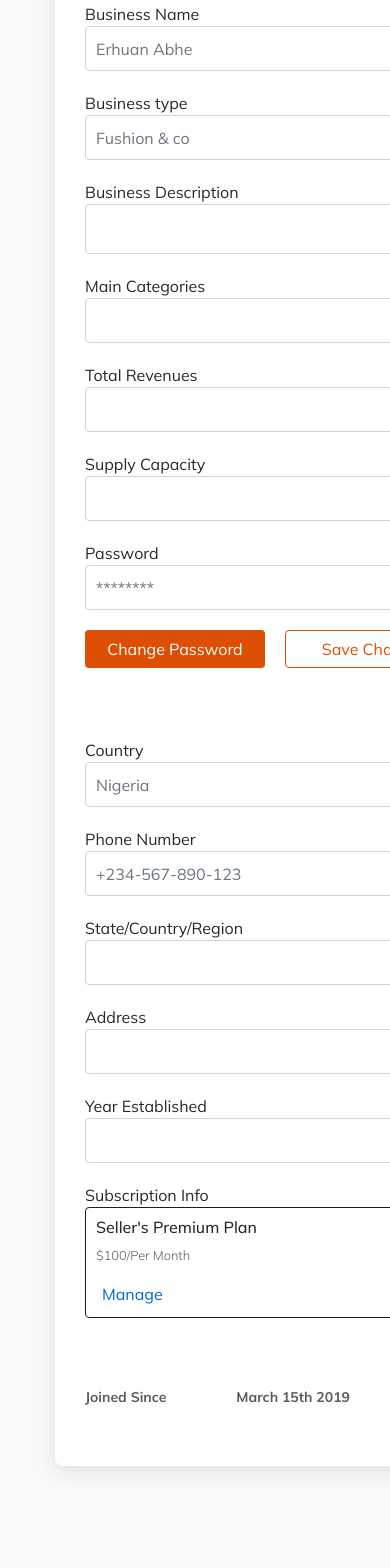
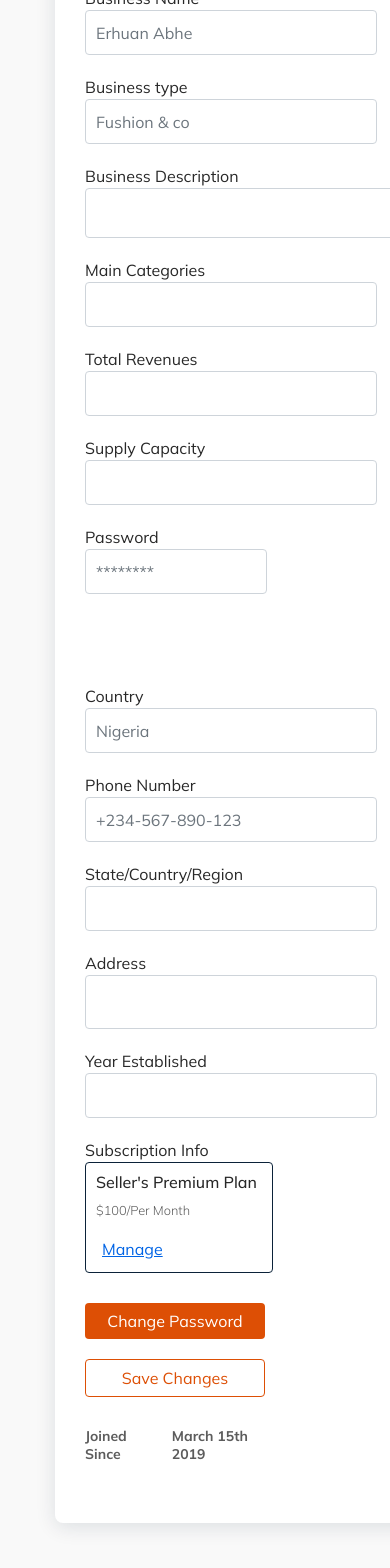
Before and after one commit to Wills-dev/market, a React (Create React App) app: page /seller/settings in a window 390 px wide. Shown: the part 392-1960 px from the top of the page. Before the commit the page ends 1933 px from the top, so only its background shows below. Built offline with nearby package versions, Linux system fonts and the light colour scheme.

Commit message:
other adjustment

```diff
--- a/package.json
+++ b/package.json
@@ -10,6 +10,7 @@
     "@testing-library/jest-dom": "^5.16.5",
     "@testing-library/react": "^13.4.0",
     "@testing-library/user-event": "^13.5.0",
+    "axios": "^1.2.1",
     "bootstrap": "^5.2.3",
     "node-sass": "^7.0.3",
     "react": "^18.2.0",
--- a/src/pages/Dashboard/Dashboard.css
+++ b/src/pages/Dashboard/Dashboard.css
@@ -658,7 +658,7 @@ grid-template-columns: 0.1fr 1fr;
 }
 .seller-setting-profile{
   margin-left:1.5em;
-  margin-top: 1em;
+
 }
 
 .seller-profile-pic img{
@@ -666,10 +666,9 @@ grid-template-columns: 0.1fr 1fr;
 	height: auto;
 }
 .seller-setting-form{
-
 margin: 30px 0;
 }
-.seller-setting-formgroup{
+.seller-setting-formgroup {
 	display: grid;
 	grid-template-columns: 1fr 1fr;
 	grid-gap: 100px;
@@ -681,20 +680,36 @@ margin: 30px 0;
 .seller-setting-form .form-group{
 	margin: 20px 0;
 }
-.seller-setting-form input,.seller-setting-form textarea {
+.seller-setting-form input {
 	padding: 0px 10px;
-	width: 70%;
+	width:292px;
 }
-.seller-seting-submit{
-	display: flex;
+.seller-setting-form textarea {
+	padding: 0px 10px;
+	width:322px;
+}
+.password input{
+  padding: 0px 10px;
+	width:182px;
+}
 
-}
 .changepassword{
 	margin-right:20px;
   width: 180px;
   background: #DD4F05 !important;
   border: none;
 }
+.seller-footer{
+ display: flex;
+justify-content: space-between;
+width: 100%;
+
+
+}
+.seller-seting-submit, .seller-seting-joindate{
+  width: 50%;
+}
+
 
 .savechanges{
 	border: 1px solid !important;
@@ -702,20 +717,26 @@ margin: 30px 0;
   background-color: #fff !important;
   width: 180px;
 }
-.seller-seting-joindate{
-	display: flex;
+.address{
+  height: 54px
 }
+
 .seller-seting-joindate p{
   font-weight: 700;
+  color: #1B2631;
 font-size: 14px;
 line-height: 18px;
-margin:50px 70px 0 0;
+margin: 20px 0px 0px 50px;
+
+}
+.seller-seting-joindate{
+  display: flex;
 }
 .Subscription-info{
 border: 1px solid #0B2239;
 border-radius: 4px;
 padding: 10px;
-width: 70%;
+width:188px;
 }
 .Subscription-info button{
 border: none;
@@ -764,6 +785,15 @@ background: none !important;
     visibility: hidden;
   }
 }
+.userlist-container{
+  display:grid;
+  grid-template-columns: 1fr 1fr 1fr;
+  grid-gap: 20px;
+  align-items: center;
+}
+.userlist-message p{
+width: 178px;
+}
 
 /* Medium screens breakpoint (1050px) */
 @media only screen and (min-width: 65.625em) {
@@ -774,7 +804,7 @@ background: none !important;
 
 }
 @media only screen and (max-width: 1024px) {
-		.seller-profile-card{
+	.seller-profile-card{
 display: grid;
 grid-template-columns: 1fr;
 }
@@ -784,4 +814,17 @@ grid-template-columns: 1fr;
 	grid-gap: 50px;
 
 }
-	}
+.seller-footer{
+display: grid;
+grid-gap:20px;
+ }
+.seller-seting-joindate p{
+
+margin:0 10px;
+
+}
+.seller-seting-submit button{
+  margin:10px;
+
+}
+}
--- a/src/pages/Dashboard/SellersDashboard/SellersMessageCenter.js
+++ b/src/pages/Dashboard/SellersDashboard/SellersMessageCenter.js
@@ -1,4 +1,4 @@
-import React from "react";
+import React, {useState} from "react";
 import { Link } from "react-router-dom";
 import { Iconly } from "react-iconly";
 import SellersSidebar from "./SellersComponent/SellersSidebar";
@@ -7,6 +7,20 @@ import passport from "../../../assets/img/passport.jpg";
 
 
 const SellersMessageCenter = () => {
+
+  const [listData, setListData] =useState([])
+  async function getData() {
+    try {
+      const response = await fetch('https://jsonplaceholder.typicode.com/users');
+      const data = await response.json();
+      console.log(listData)
+      setListData(data);
+
+    } catch (error) {
+      console.log(error);
+    }
+  }
+
   return (
     <div>
       <div className="grid-container">
@@ -67,12 +81,23 @@ const SellersMessageCenter = () => {
                   </div>
                 </form>
                 <div className="userlist">
-                  <div className="userlist-pic">
+                  <div className="userlist-container">
                     <Avatar
                       alt="Remy Sharp"
                       src={passport}
                       sx={{ width: 100, height: 100 }}
                     />
+
+                    <div className="userlist-info">
+                      <h5>Devani Limited</h5>
+                      <div className="userlist-message">
+                        <p>Have you reviewed...?</p>
+                      </div>
+
+                    </div>
+                    <div className="userlist-Time">
+                      <p>9:52</p>
+                    </div>
                   </div>
                 </div>
               </div>
--- a/src/pages/Dashboard/SellersDashboard/SellersSettings.js
+++ b/src/pages/Dashboard/SellersDashboard/SellersSettings.js
@@ -60,7 +60,7 @@ const SellersSettings = () => {
                   <div className="seller-setting-profile">
                     <h4>Profile</h4>
                     <p>Update your profile picture and personal details</p>
-                    <Link to="#">Update your profile</Link>
+                    <Link to="#"><u>Update Photo</u></Link>
                   </div>
                 </div>
 
@@ -92,6 +92,7 @@ const SellersSettings = () => {
                             className="form-control"
                             type="text"
                             id="text"
+                            cols="20"
                             placeholder=""
                           />
                         </div>
@@ -122,7 +123,7 @@ const SellersSettings = () => {
                             placeholder=""
                           />
                         </div>
-                        <div className="form-group">
+                        <div className="form-group password">
                           <label>Password</label>
                           <input
                             className="form-control"
@@ -131,14 +132,7 @@ const SellersSettings = () => {
                             placeholder="********"
                           />
                         </div>
-                        <div className="seller-seting-submit">
-                          <button type="submit" className="btn btn-primary changepassword">
-                            Change Password
-                          </button>
-                          <button type="submit" className="btn btn-primary savechanges" >
-                            Save Changes
-                          </button>
-                        </div>
+
                       </div>
                       <div className="form-group-left">
                         <div className="form-group">
@@ -170,9 +164,10 @@ const SellersSettings = () => {
                         <div className="form-group">
                           <label>Address</label>
                           <input
-                            className="form-control"
+                            className="form-control address"
                             type="text"
-                            id="subscription"
+
+                            id="address"
                           />
                         </div>
                         <div className="form-group">
@@ -188,15 +183,26 @@ const SellersSettings = () => {
                           <div className="Subscription-info">
                             <h6>Seller's Premium Plan</h6>
                             <p>$100/Per Month</p>
-                            <Link to=""><button>Manage</button></Link>
+                            <Link to=""><button><u>Manage</u></button></Link>
                           </div>
+                        </div>
+                      </div>
+
+                    </div>
+                    <div className="seller-footer">
+                        <div className="seller-seting-submit">
+                          <button type="submit" className="btn btn-primary changepassword">
+                            Change Password
+                          </button>
+                          <button type="submit" className="btn btn-primary savechanges" >
+                            Save Changes
+                          </button>
                         </div>
                         <div className="seller-seting-joindate">
                           <p>Joined Since</p>
                           <p>March 15th 2019</p>
                         </div>
                       </div>
-                    </div>
                   </form>
                 </div>
               </div>
```
Also changed, not shown: 1 other file (tests, documents, lock files or other folders).
